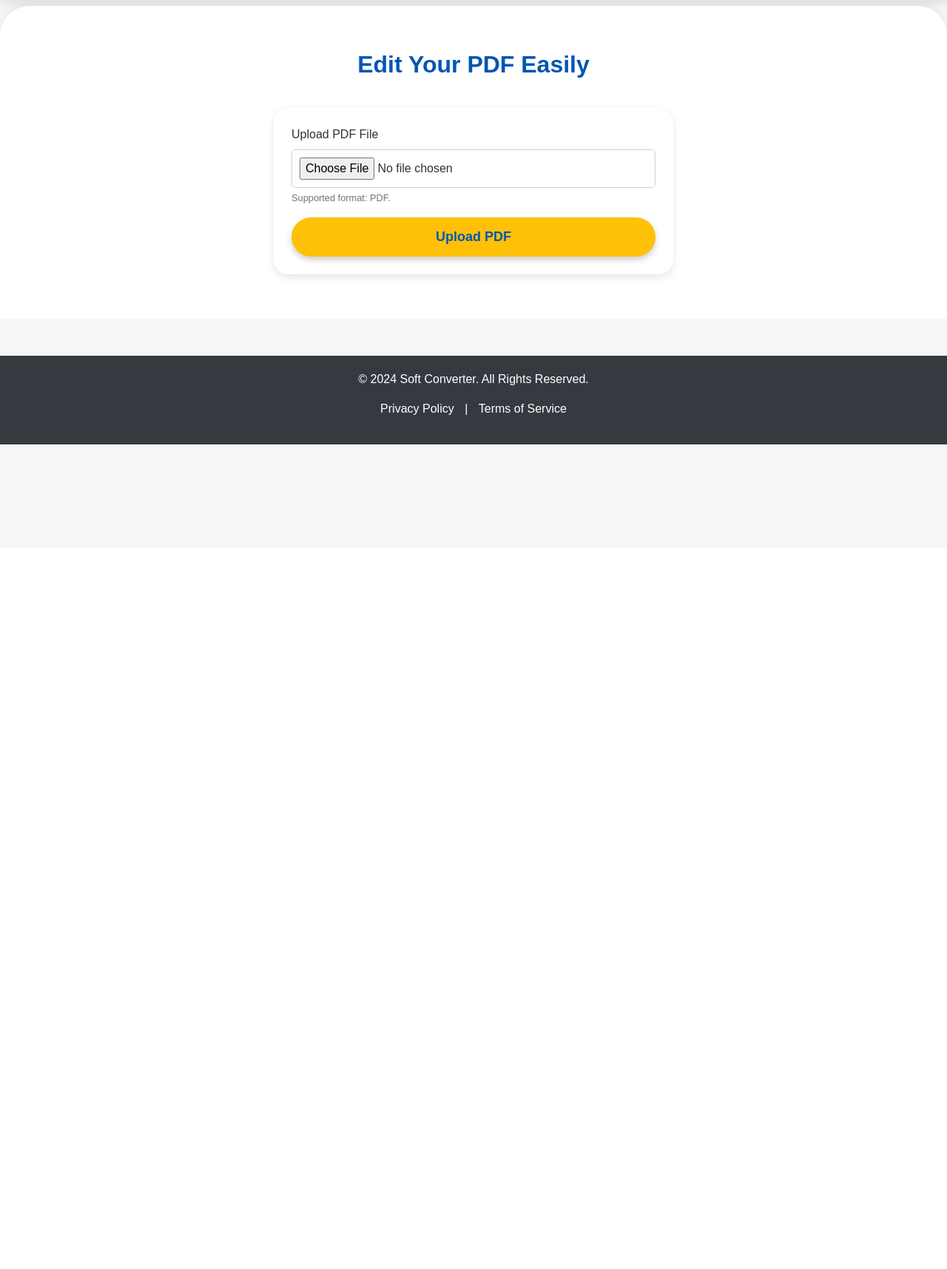
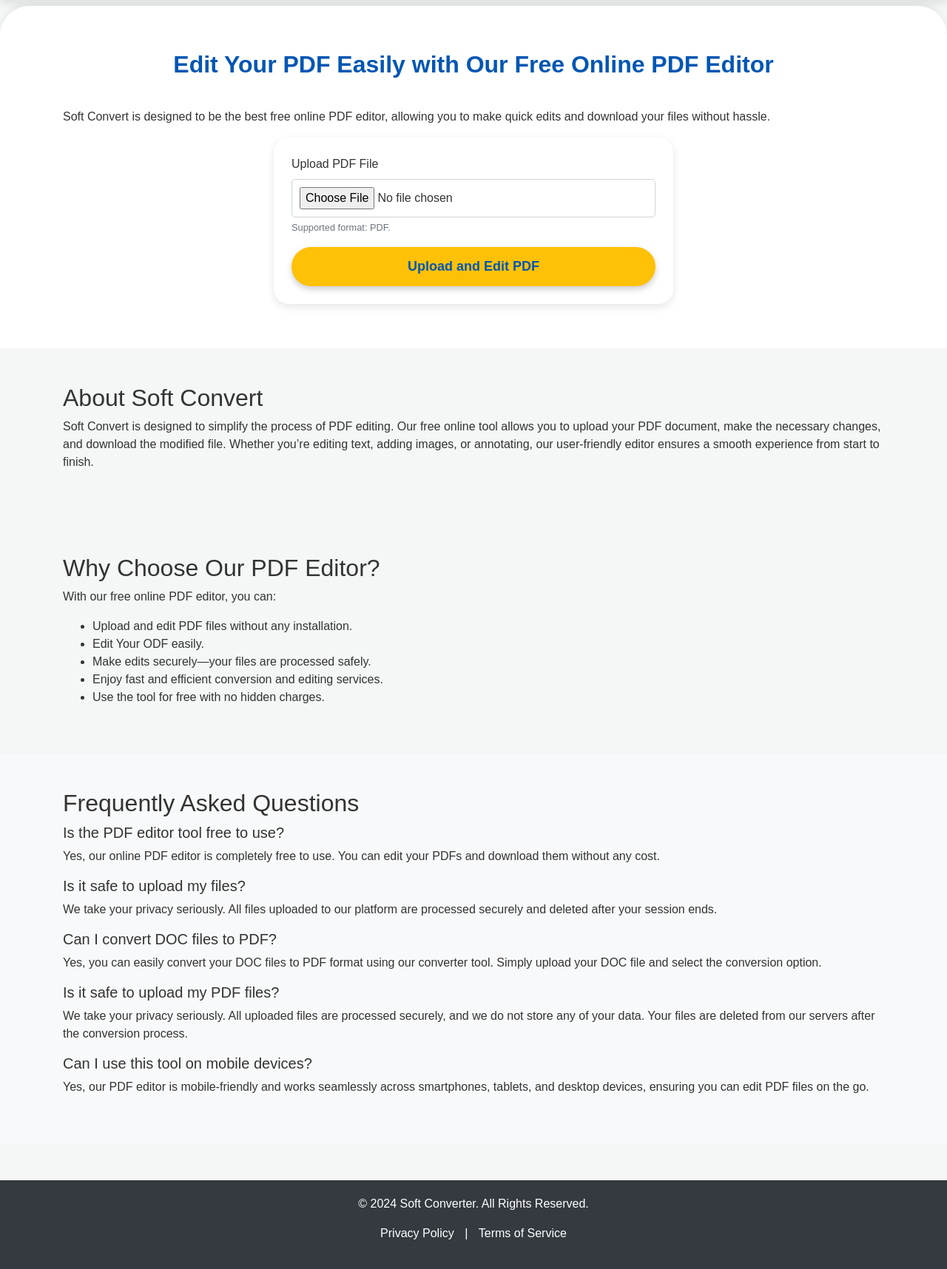
Before and after one commit to pandeyamanudyalak/convertor, a Django app: page /pdf-editor in a window 1280 px wide. Shown: the part 59-1775 px from the top of the page at 74% size. Before the commit the page ends 660 px from the top, so only its background shows below. Run offline with Django 4.2, Linux system fonts and the light colour scheme; some libraries are stand-ins or nearby versions.

Commit message:
pdf converter update according to the seo

```diff
--- a/mainapp/templates/upload_pdf.html
+++ b/mainapp/templates/upload_pdf.html
@@ -10,6 +10,7 @@
     <title>Free Online PDF Editor - Soft Convert</title>
     <link href="https://stackpath.bootstrapcdn.com/bootstrap/4.5.2/css/bootstrap.min.css" rel="stylesheet">
     <link href="https://cdnjs.cloudflare.com/ajax/libs/font-awesome/5.15.4/css/all.min.css" rel="stylesheet">
+
 
     <style>
         /* Custom styles remain unchanged */
@@ -208,6 +209,13 @@
             </div>
         </div>
     </nav>
+<!--
+    <section class="intro-section">
+    <div class="container">
+        <p>Welcome to Soft Convert, your go-to free online PDF editor. With our tool, you can easily upload your PDF files, make changes, and download the updated files. Whether you need to correct a typo, add annotations, or rearrange pages, Soft Convert allows you to do it all quickly and effortlessly. No need to download or install any software – everything is done online in just a few clicks.</p>
+    </div>
+</section> -->
+
 
     <!-- Hero Section -->
     <!-- <section class="hero-section">
@@ -217,9 +225,21 @@
             <a href="#converter" class="btn btn-custom mt-4">Start Editing</a>
         </div>
     </section> -->
+<!--
+    <section class="hero-section">
+        <div class="container">
+            <h1>Free Online PDF Editor</h1>
+            <p>Soft Convert offers a simple, fast, and free way to edit your PDF files online. Upload your document, make edits, and download your file in no time!</p>
+            <a href="#converter" class="btn btn-custom mt-4">Start Editing for Free</a>
+        </div>
+    </section> -->
+
+
+
+
 
     <!-- Converter Section -->
-    <section id="converter" class="converter-section mt-2">
+    <!-- <section id="converter" class="converter-section mt-2">
         <div class="container">
             <h2>Edit Your PDF Easily</h2>
             <div class="row justify-content-center">
@@ -239,6 +259,78 @@
                 </div>
             </div>
         </div>
+    </section> -->
+    <section id="converter" class="converter-section mt-2">
+        <div class="container">
+            <h2>Edit Your PDF Easily with Our Free Online PDF Editor</h2>
+            <p>Soft Convert is designed to be the best free online PDF editor, allowing you to make quick edits and download your files without hassle.</p>
+            <div class="row justify-content-center">
+                <div class="col-md-6">
+                    <div class="card p-4">
+                        <form id="upload-form" method="post" enctype="multipart/form-data">
+                            {% csrf_token %}
+                            <div class="form-group">
+                                <label for="pdf-file">Upload PDF File</label>
+                                <input type="file" class="form-control-file" id="pdf-file" name="pdf_file" accept="application/pdf" required>
+                                <small class="form-text text-muted">Supported format: PDF.</small>
+                            </div>
+                            <button type="submit" class="btn btn-custom btn-block" id="upload-button">Upload and Edit PDF</button>
+                        </form>
+                    </div>
+                </div>
+            </div>
+        </div>
+    </section>
+
+    <section class="about-section py-5">
+        <div class="container">
+            <h2>About Soft Convert</h2>
+            <p>Soft Convert is designed to simplify the process of PDF editing. Our free online tool allows you to upload your PDF document, make the necessary changes, and download the modified file. Whether you’re editing text, adding images, or annotating, our user-friendly editor ensures a smooth experience from start to finish.</p>
+        </div>
+    </section>
+
+
+    <!-- Features Section -->
+    <section class="features-section py-5">
+        <div class="container">
+            <h2>Why Choose Our PDF Editor?</h2>
+            <p>With our free online PDF editor, you can:</p>
+            <ul>
+                <li>Upload and edit PDF files without any installation.</li>
+                <li>Edit Your ODF easily.</li>
+                <li>Make edits securely—your files are processed safely.</li>
+                <li>Enjoy fast and efficient conversion and editing services.</li>
+                <li>Use the tool for free with no hidden charges.</li>
+            </ul>
+        </div>
+    </section>
+
+    <!-- FAQ Section -->
+    <section class="faq-section py-5 bg-light">
+        <div class="container">
+            <h2>Frequently Asked Questions</h2>
+            <div class="faq-item">
+                <h5>Is the PDF editor tool free to use?</h5>
+                <p>Yes, our online PDF editor is completely free to use. You can edit your PDFs and download them without any cost.</p>
+            </div>
+            <div class="faq-item">
+                <h5>Is it safe to upload my files?</h5>
+                <p>We take your privacy seriously. All files uploaded to our platform are processed securely and deleted after your session ends.</p>
+            </div>
+            <div class="faq-item">
+                <h5>Can I convert DOC files to PDF?</h5>
+                <p>Yes, you can easily convert your DOC files to PDF format using our converter tool. Simply upload your DOC file and select the conversion option.</p>
+            </div>
+            <div class="faq-item">
+                <h5>Is it safe to upload my PDF files?</h5>
+                <p>We take your privacy seriously. All uploaded files are processed securely, and we do not store any of your data. Your files are deleted from our servers after the conversion process.</p>
+            </div>
+
+            <div class="faq-item">
+                <h5>Can I use this tool on mobile devices?</h5>
+                <p>Yes, our PDF editor is mobile-friendly and works seamlessly across smartphones, tablets, and desktop devices, ensuring you can edit PDF files on the go.</p>
+            </div>
+        </div>
     </section>
 
 
```
